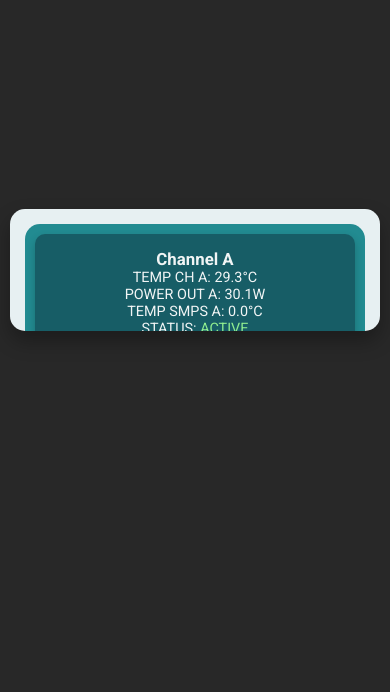
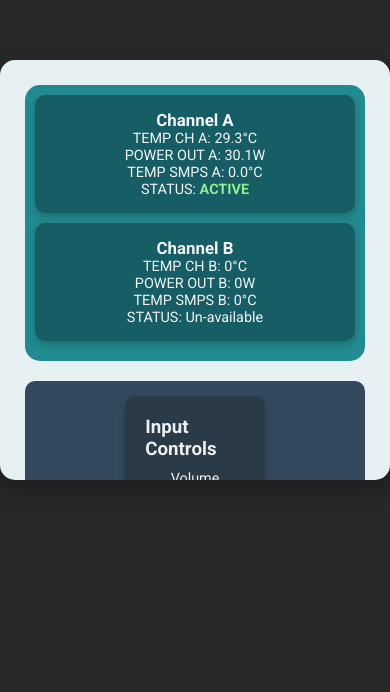
Before and after one commit to sonusharma002/DigitalAmplifier, a plain HTML site: page page2.html in a window 390 px wide. Shown: the part 152-844 px from the top of the page. Drawn offline with Linux system fonts and the light colour scheme.

Commit message:
Update page2.html

```diff
--- a/page2.html
+++ b/page2.html
@@ -110,10 +110,14 @@
         }
 
         .amplifier-container {
-    width: 100%; /* Take up full width of the parent container */
-    max-width: 1280px; /* Limit the maximum width */
-    height: auto; /* Adjust height based on content */
-    aspect-ratio: 1280 / 420; /* Maintain a 1280:420 aspect ratio */
+            width: 1280px;
+            /* Set width to 1280px */
+            height: 420px;
+            /* Set height to 420px */
+            max-width: 1280px;
+            /* Ensure it doesn’t exceed 1280px */
+            max-height: 420px;
+            /* Ensure it doesn’t exceed 420px */
             background-color: #e7f0f2;
             border-radius: 15px;
             box-shadow: 0 10px 20px rgba(0, 0, 0, 0.3);
@@ -299,45 +303,27 @@
         /*mobile responsible*/
 
 
-       /* For large devices (desktops) */
-@media (min-width: 1024px) {
+        @media (max-width: 768px) {
             .amplifier-container {
-        width: 80%; /* Occupy 80% of the screen width */
-        height: auto; /* Adjust height to maintain aspect ratio */
+                width: 100%;
+                padding: 10px;
+            }
+
+            .control-panel,
+            .main-section {
+                flex-direction: column;
+            }
+
+            .info-panel {
+                width: 100%;
+                margin-bottom: 10px;
             }
         }
 
-/* For tablets */
-@media (max-width: 1024px) {
-    .amplifier-container {
-        width: 90%; /* Occupy 90% of the screen width */
-        height: auto;
+        .status-active {
+            color: lightgreen;
+            font-weight: bold;
         }
-}
-
-/* For mobile devices */
-@media (max-width: 768px) {
-    .amplifier-container {
-        width: 95%; /* Occupy 95% of the screen width */
-        height: auto;
-    }
-
-    .control-panel, .main-section {
-        flex-direction: column; /* Stack elements vertically */
-        gap: 10px; /* Add some spacing */
-    }
-
-    .info-panel, .control-box {
-        width: 100%; /* Make child elements take full width */
-        margin-bottom: 10px; /* Add space between elements */
-    }
-
-    .powered-by-text {
-        font-size: 1em; /* Adjust text size */
-    }
-}
-
-
     </style>
 </head>
 
```
Lines whose indentation alone changed are shown as unchanged.
